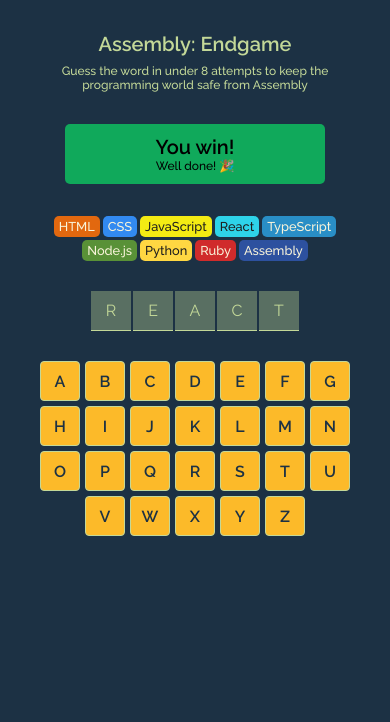
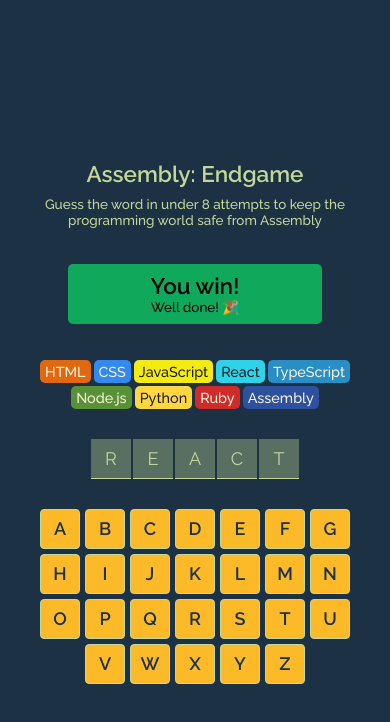
Before and after one commit to Tyriol/assembly-hangman, a React (Vite) app: page / in a window 390 px wide. Shown: the top 722 px of the page. Built offline with nearby package versions, Linux system fonts and the light colour scheme.

Commit message:
update font size and orientation for very small screens and mobile screens

```diff
--- a/src/index.css
+++ b/src/index.css
@@ -5,7 +5,7 @@
   font-family: "Raleway", sans-serif;
   font-optical-sizing: auto;
   font-weight: 400;
-  font-size: 16px;
+  font-size: 18px;
 }
 
 #root {
@@ -18,3 +18,15 @@
   margin: 0 auto;
   padding: 2rem;
 }
+
+@media (max-width: 375px) {
+  * {
+    font-size: 16px;
+  }
+}
+
+@media (max-width: 600px) {
+  #root {
+    justify-content: center;
+  }
+}
```
